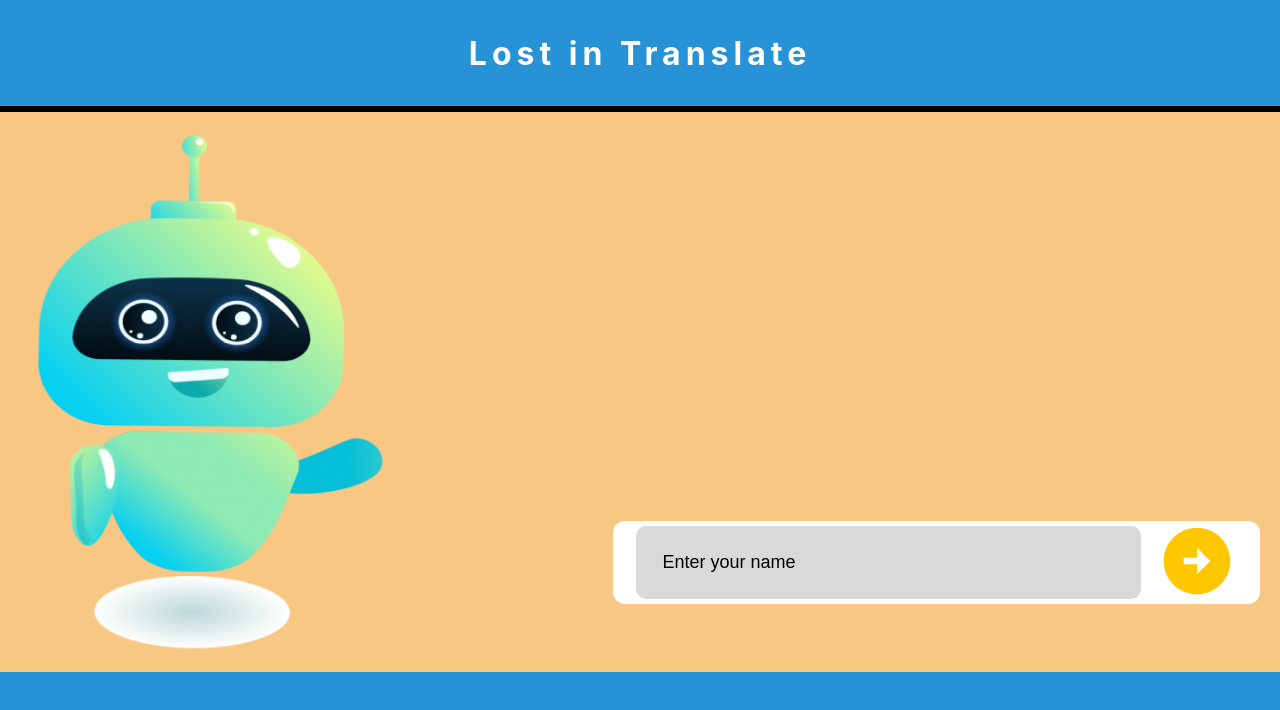
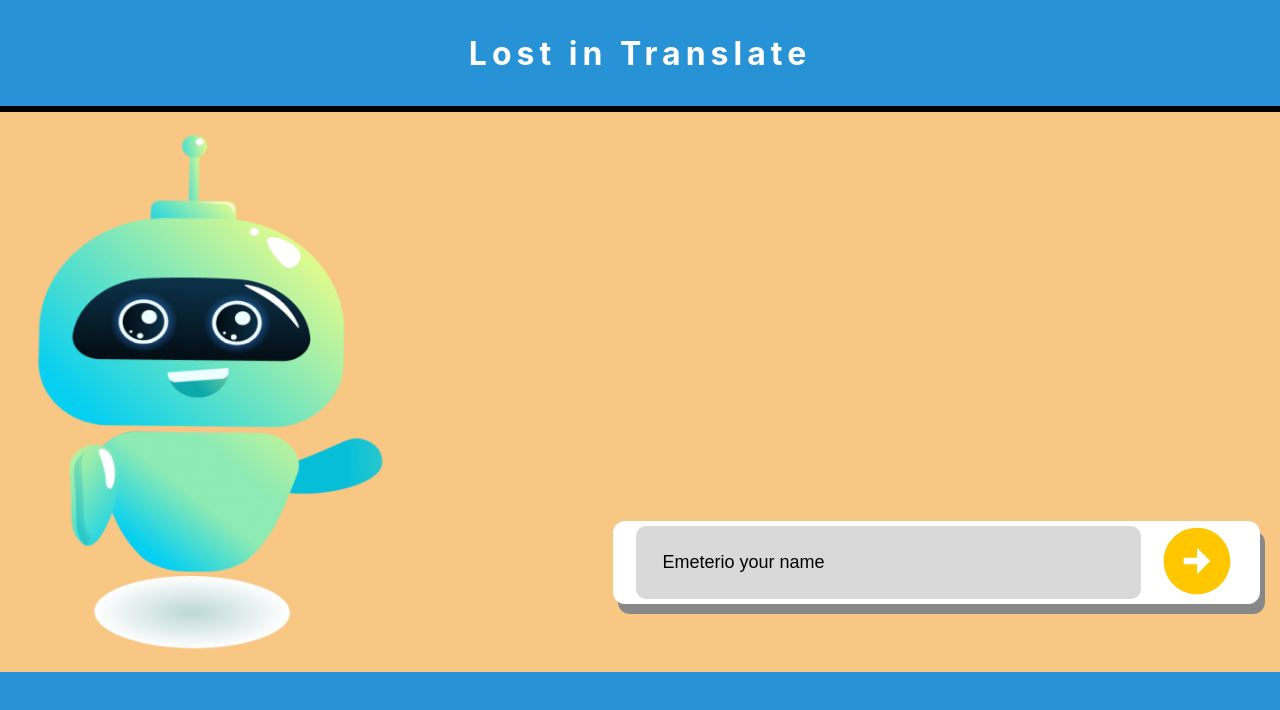
Before and after one commit to hammadyounas/translateApp, a React (Create React App) app: page / in a window 1280 px wide. Shown: the top 710 px of the page. Built offline with nearby package versions, Linux system fonts and the light colour scheme; no server answers.

Commit message:
animation work

```diff
--- a/src/pages/login/login.js
+++ b/src/pages/login/login.js
@@ -88,7 +88,7 @@ const Login = () => {
                 type='text'
                 value={userInputValue}
                 onChange={(e) => setuserInputValue(e.target.value)}
-                placeholder='Enter your name'
+                placeholder='Emeterio your name'
               />
               <button className='icon'>
                 <ArrowCircleRightIcon className='arrowIcon' />
--- a/src/pages/translate/translate.css
+++ b/src/pages/translate/translate.css
@@ -52,6 +52,7 @@
     height: 16%;
     align-items: center;
     background-color: #ffffff;
+    box-shadow: 5px 10px #888888;
 }
 
 .nameInput{
@@ -98,6 +99,7 @@
 .navIcon{
     padding: 20px;
     cursor: pointer;
+    display: flex;
     /* border: 1px solid black; */
 }
 .translateBox{
--- a/src/pages/translate/translate.jsx
+++ b/src/pages/translate/translate.jsx
@@ -43,6 +43,7 @@ const Translate = () => {
           <div className='txtIConDiv'>
             <h1>Lost in Translate</h1>
             <div className='navIcon'>
+            <div><p>hello</p></div>
             <img  src={Side} width="130" height={60} onClick={() => Navigater('/profile')}/>
             </div>
           </div>
```
